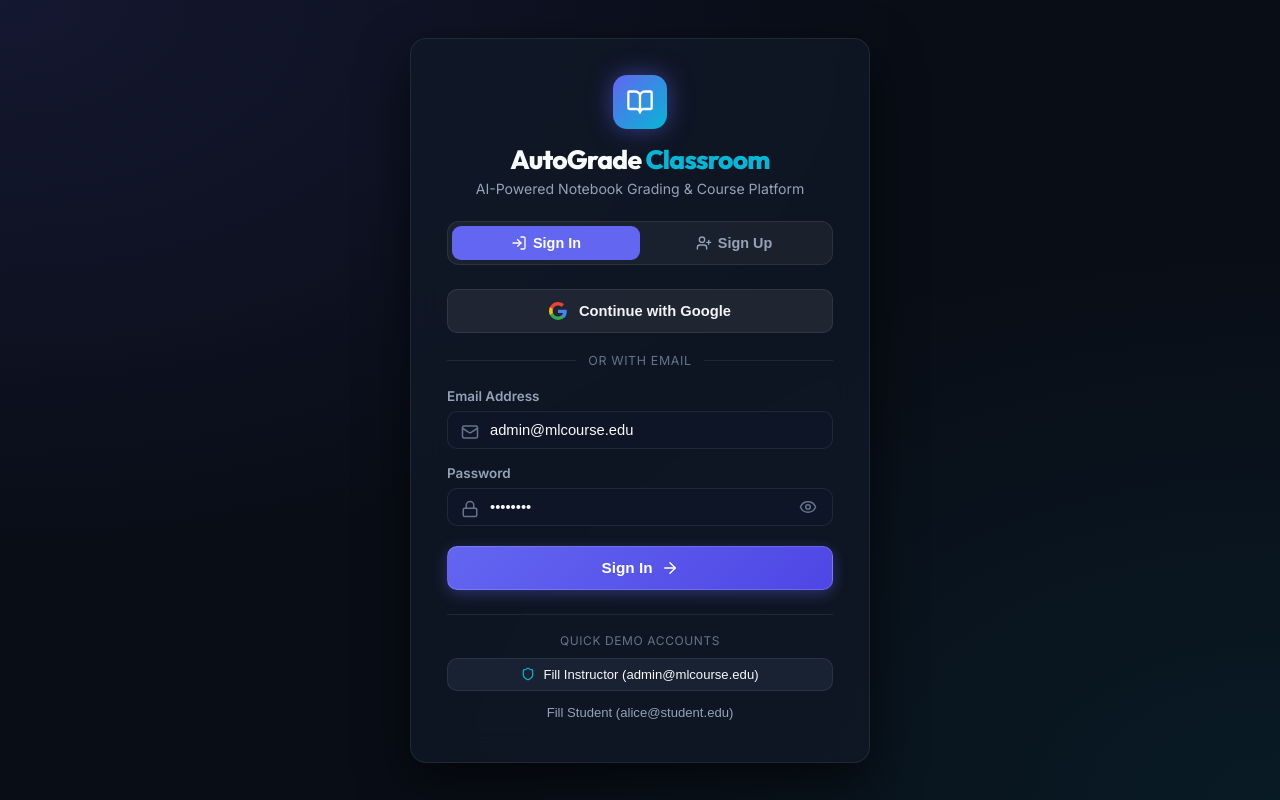
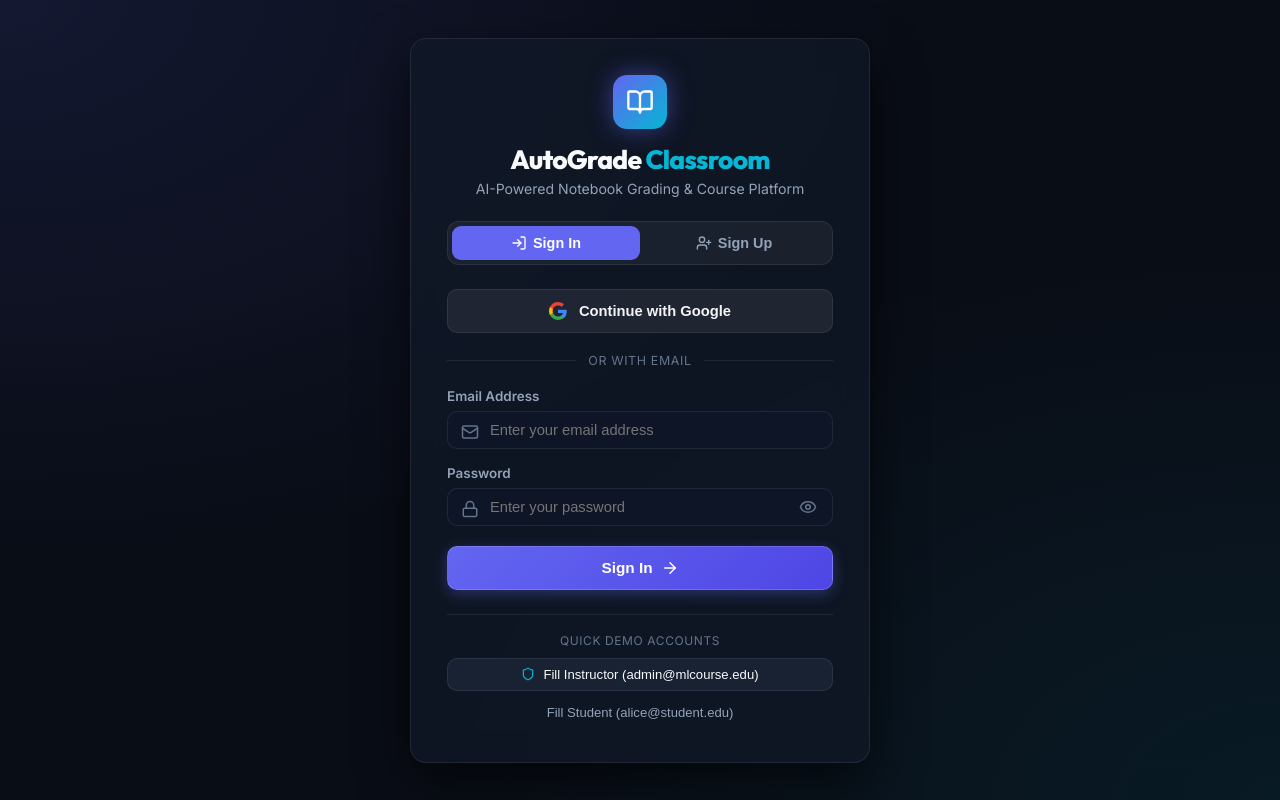
Before and after one commit to hetul2309/AutoGrade_Classroom, a React (Vite) app in the folder frontend/: page / in a window 1280 px wide. Built offline with nearby package versions, Linux system fonts and the light colour scheme; no server answers; the HTML template or start-up script is replaced by a standard one.

Commit message:
Clear default prefilled inputs and set standard placeholders on sign in

```diff
--- a/frontend/src/pages/LoginPage.jsx
+++ b/frontend/src/pages/LoginPage.jsx
@@ -30,9 +30,10 @@ export default function LoginPage({ onLoginSuccess }) {
   const [mode, setMode] = useState('login'); // 'login' | 'signup'
 
   // Login state
-  const [loginEmail, setLoginEmail] = useState('admin@mlcourse.edu');
-  const [loginPassword, setLoginPassword] = useState('admin123');
+  const [loginEmail, setLoginEmail] = useState('');
+  const [loginPassword, setLoginPassword] = useState('');
   const [showLoginPassword, setShowLoginPassword] = useState(false);
+
 
   // Sign up state
   const [firstName, setFirstName] = useState('');
@@ -334,9 +335,10 @@ export default function LoginPage({ onLoginSuccess }) {
                   onChange={(e) => setLoginEmail(e.target.value)}
                   className="form-input"
                   style={{ paddingLeft: '42px' }}
-                  placeholder="e.g. yourname@university.edu"
+                  placeholder="Enter your email address"
                   required
                 />
+
               </div>
             </div>
 
```
